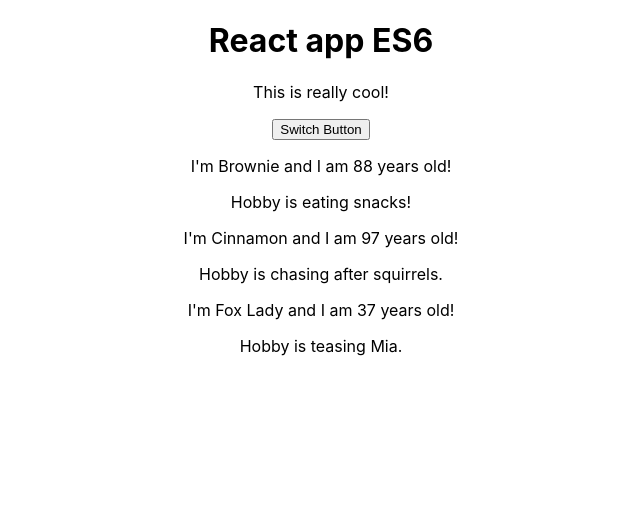
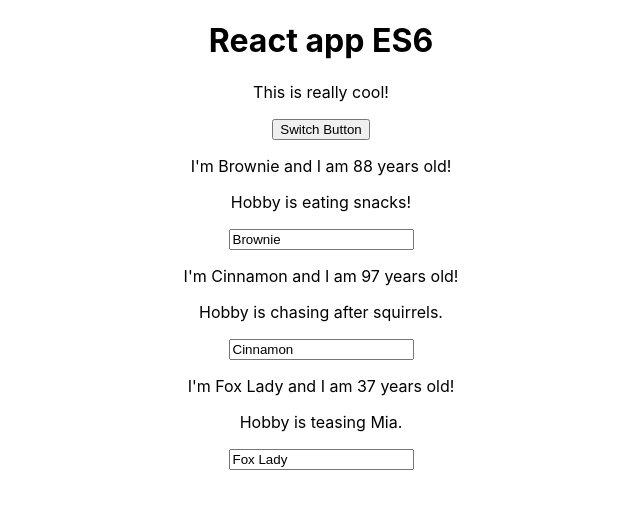
Before and after one commit to rmpalgo/react-js-practice, a React (Create React App) app: page / in a window 1280 px wide. Shown: the top 508 px of the page, without its empty margins (319-959 px from the left). Built offline with nearby package versions, Linux system fonts and the light colour scheme.

Commit message:
Feat: example of two-way binding passing target value while dynamically typed.

```diff
--- a/src/App.js
+++ b/src/App.js
@@ -25,6 +25,16 @@
         });
     };
 
+    nameChangedHandler = (event) =>{
+        this.setState({
+            persons: [
+                {name: "Rhean", breed: "Warlock"},
+                {name: event.target.value, breed: "Warrior"},
+                {name: "Ron", breed: "Templar"}
+            ]
+        });
+    }
+
     render() {
         return (
             //JSX
@@ -42,7 +52,8 @@
                         name={this.state.persons[1].name}
                         breed={this.state.persons[1].breed}
                         //bind syntax better performance
-                        click={this.switchNameHandler.bind(this, 'Lucy')}>Hobby is chasing after squirrels.</Person>
+                        click={this.switchNameHandler.bind(this, 'Lucy')}
+                        changed={this.nameChangedHandler}>Hobby is chasing after squirrels.</Person>
                     <Person
                         name={this.state.persons[2].name}
                         breed={this.state.persons[2].breed}>Hobby is teasing Mia.</Person>
--- a/src/Person/Person.js
+++ b/src/Person/Person.js
@@ -6,6 +6,7 @@
         <div>
             <p onClick={props.click}>I'm {props.name} and I am {Math.floor(Math.random() * 100)} years old!</p>
             <p>{props.children}</p>
+            <input type="text" onChange={props.changed} value={props.name}/>
         </div>
     )
 }
```
